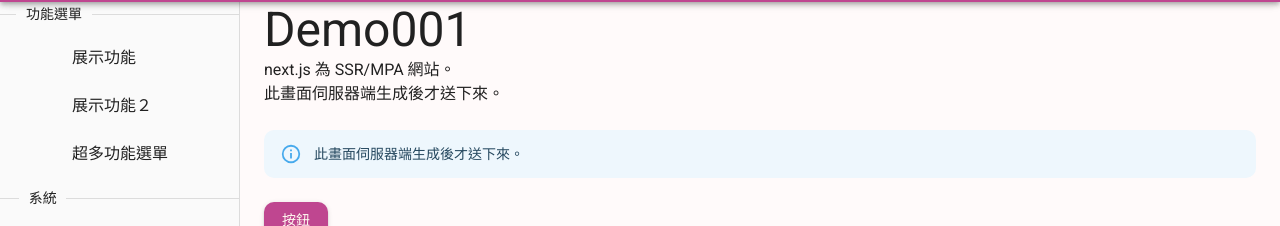
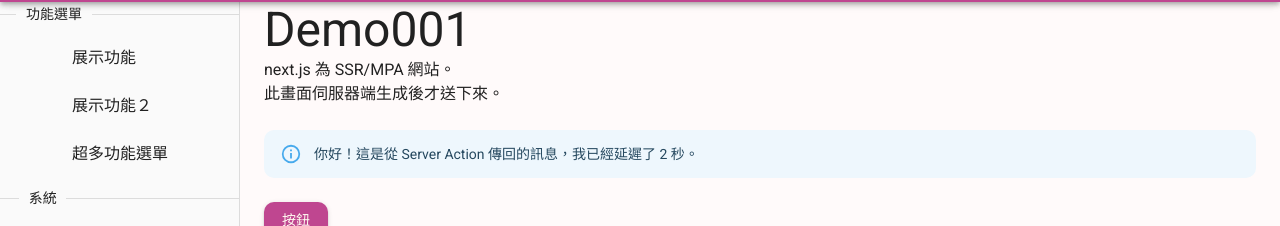
Before and after one commit to relyky/next15mui7, a Next.js app: page /demo/demo001 in a window 1280 px wide. Shown: the part 62-288 px from the top of the page. Built offline with nearby package versions, Linux system fonts and the light colour scheme; some icons are missing; what @mui/material-nextjs would draw is missing.

Commit message:
demo001 - getInitData

```diff
--- /dev/null
+++ b/src/app/demo/demo001/actions.ts
@@ -0,0 +1,6 @@
+"use server"
+
+export async function getInitData() {
+  await new Promise(resolve => setTimeout(resolve, 2000));
+  return { message: "你好！這是從 Server Action 傳回的訊息，我已經延遲了 2 秒。" };
+}
--- a/src/app/demo/demo001/page.tsx
+++ b/src/app/demo/demo001/page.tsx
@@ -1,15 +1,18 @@
 import { Alert, Box, Button, Container, Typography } from "@mui/material";
+import { getInitData } from "./actions";
 
 export default async function Demo001Page() {
-
+  const initData = await getInitData();
 
   return (
     <Container>
       <Typography variant="h3">Demo001</Typography>
-      <Box typography="body1">next.js 為 SSR/MPA 網站。<br />此畫面伺服器端生成後才送下來。</Box>
+      <Box typography="body1">next.js 為 SSR/MPA 網站。<br />
+        此畫面伺服器端生成後才送下來。<br />
+      </Box>
 
       <Alert severity="info" sx={{ my: 3 }}>
-        此畫面伺服器端生成後才送下來。
+        {initData.message}
       </Alert>
 
       <Button variant='contained' color='primary'>按鈕</Button>
```
Also changed, not shown: src/app/demo/demo001/loading.tsx (added, +10 -0 lines).
